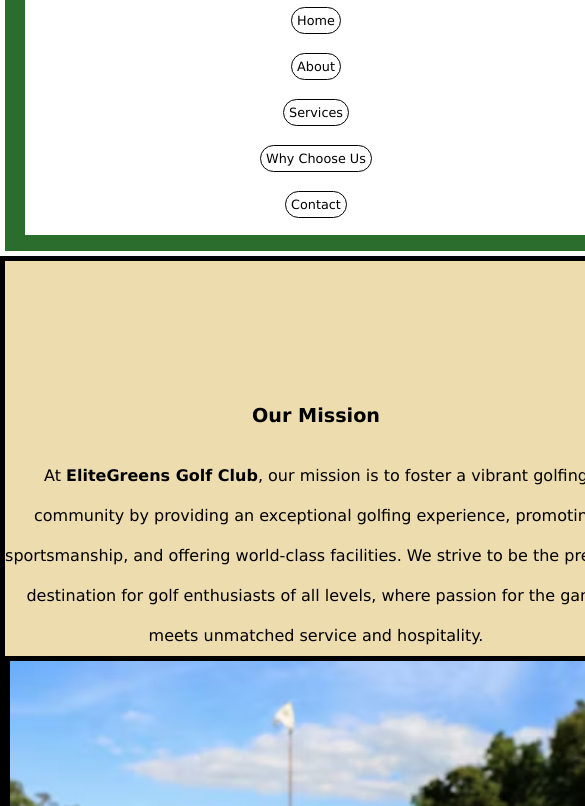
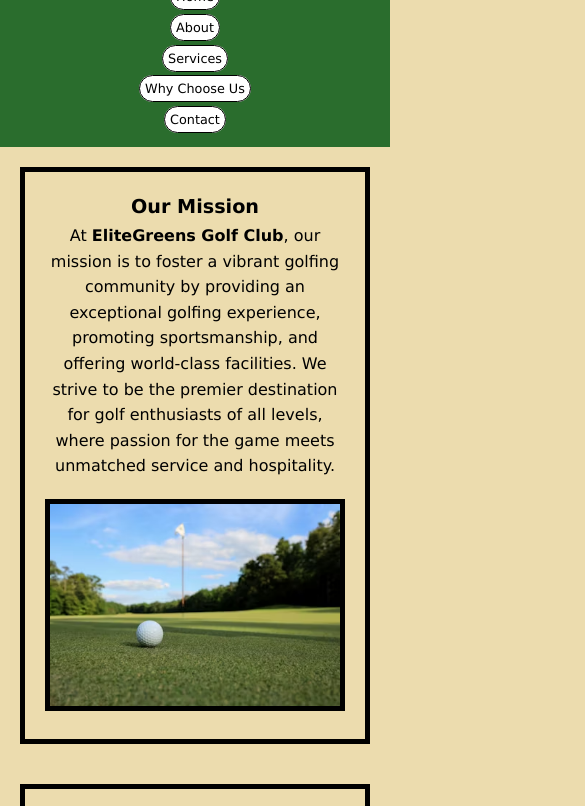
Before and after one commit to EvansDesigns/EliteGreens-Golf-Club, a plain HTML site: page index.html in a window 390 px wide. Shown: the part 71-877 px from the top of the page, 585 px wide, since content can reach past the window. Drawn offline with Linux system fonts and the light colour scheme.

Commit message:
Update styles.css
changed offset for header and made more responsive to mobile devices.

```diff
--- a/styles.css
+++ b/styles.css
@@ -14,36 +14,19 @@ body {
     display: grid;
     grid-template-rows: auto 1fr auto; /* Header, Main content, Footer */
     min-height: 100vh;
-    line-height: 2.5em;
+    line-height: 1.6;
+    scroll-behavior: smooth; /* Smooth scrolling */
 }
 
 header {
     background-color: #2a6d2d; /* Dark green header */
     color: white;
-    padding: 1em 20px;
+    padding: 1em;
     text-align: center;
     position: sticky;
     top: 0;
-    left: 0; /* Start at the left edge */
     width: 100%; /* Ensure it spans the entire width */
     z-index: 1000;
-    border: 5px solid white;
-}
-
-header img {
-    width: 150px;
-    height: 120px;
-    object-fit: cover;
-    display: flex;
-    border: 5px solid black;
-
-
-}
-
-nav {
-    background-color: #ffffff; /* Light background for nav */
-    padding: 10px;
-    text-align: center;
 }
 
 nav ul {
@@ -51,11 +34,13 @@ nav ul {
     display: flex;
     justify-content: center;
     gap: 20px; /* Space between nav items */
+    flex-wrap: wrap;
 }
 
 nav a {
     text-decoration: none;
     color: black;
+    background-color: white;
     padding: 10px 20px;
     border: 1.5px solid black;
     border-radius: 20px;
@@ -66,26 +51,27 @@ nav a:hover {
     background-color: lightsalmon;
 }
 
-h2 {
-    margin-top: 55px;
-    padding-top: 80px;
-    margin-bottom: 20px;
-}
-
 main {
     display: flex;
     flex-direction: column;
     align-items: center;
+    padding: 20px;
 }
 
 section {
     margin-bottom: 40px;
     text-align: center;
     border: 5px solid black;
+    padding: 20px;
+    width: 100%;
+    max-width: 1200px;
 }
 
 section img {
+    width: 100%;
+    height: auto;
     border: 5px solid black;
+    margin-top: 20px;
 }
 
 .services-container {
@@ -99,38 +85,38 @@ section img {
     display: flex;
     flex-direction: column;
     align-items: center;
-    width: 300px; /* Adjust as needed */
+    width: 300px;
     text-align: center;
     margin-bottom: 20px;
     border: 5px solid black;
-
+    padding: 10px;
 }
 
 .service-item img {
     max-width: 100%;
     height: auto;
     margin-bottom: 10px;
-
 }
 
 footer {
     background-color: gray;
-    display: inline-block;
     text-align: center;
+    padding: 20px;
 }
 
 footer h2 {
     color: gold;
-    margin: auto;
-    line-height: 2.5em;
+    margin-bottom: 10px;
 }
 
 footer h6 {
-    text-align: left;
+    color: white;
+    margin-top: 10px;
 }
 
 footer p {
     color: white;
+    margin: 5px 0;
 }
 
 footer p:hover {
@@ -142,9 +128,9 @@ footer p:active {
     opacity: 0.7;
 }
 
-#mission img {
-    width: 50%;
-    margin-bottom: 10px;
+/* Offset for fixed header */
+section:target {
+    scroll-margin-top: 80px; /* Adjust based on header height */
 }
 
 /* Media Queries for responsiveness */
@@ -163,10 +149,6 @@ footer p:active {
 
     .service-item {
         width: 90%;
-    }
-
-    #mission img {
-        width: 75%;
     }
 }
 
@@ -187,10 +169,6 @@ footer p:active {
     }
 
     .service-item {
-        width: 100%;
-    }
-
-    #mission img {
         width: 100%;
     }
 }
```
